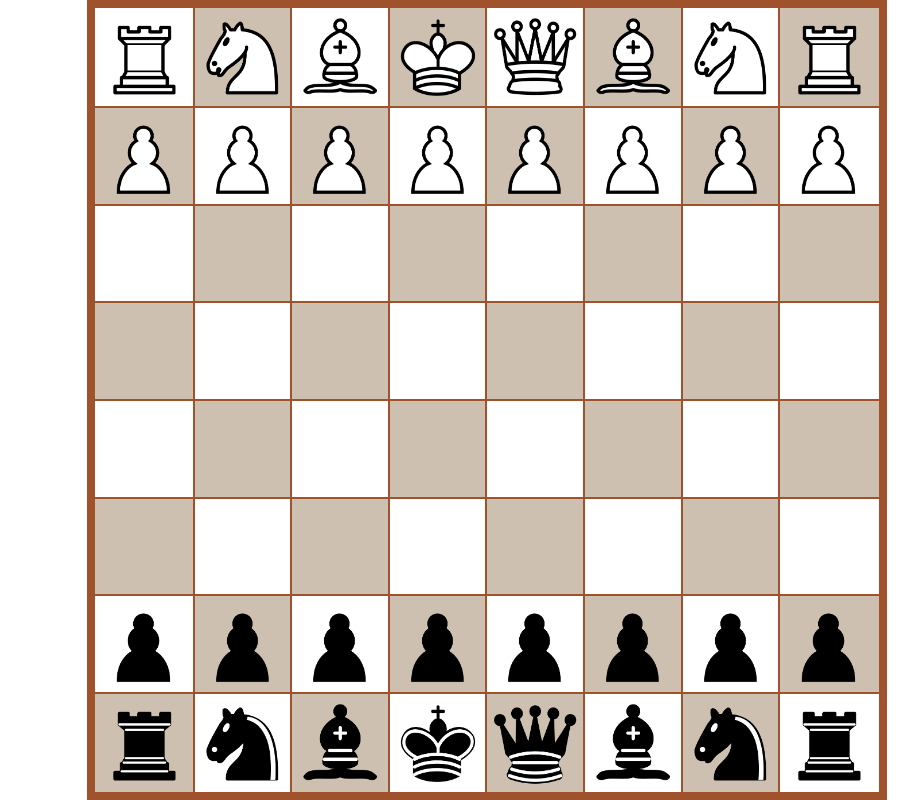
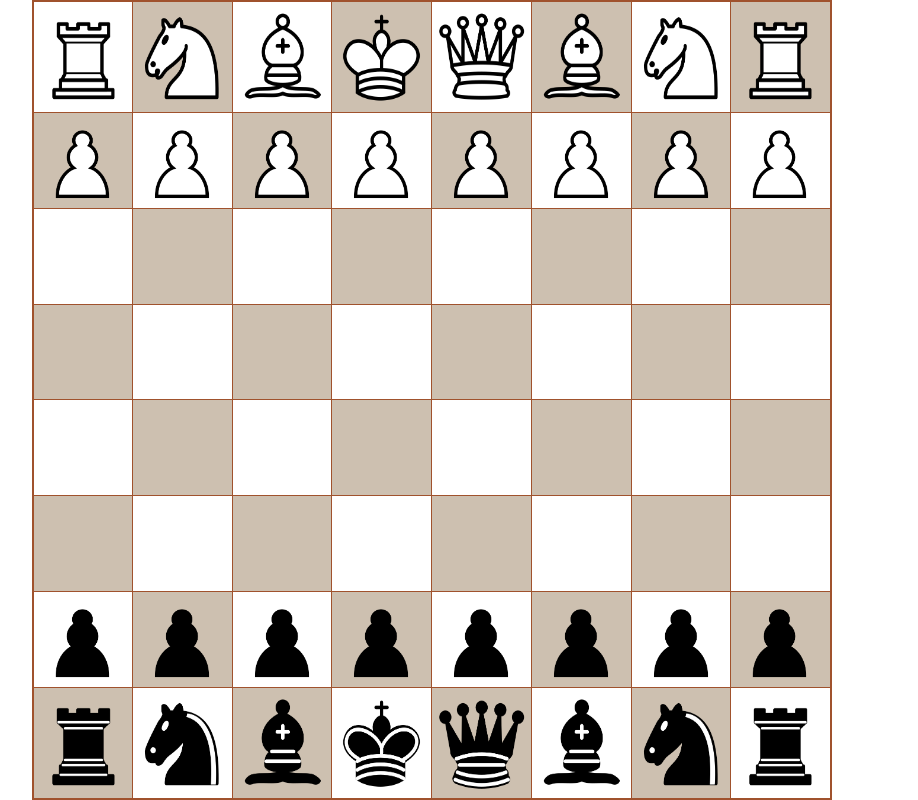
Before and after one commit to Ademilsonssilva/Chess, a plain HTML site: page index.html in a window 1280 px wide. Shown: the whole page, without its empty margins (106-1024 px from the left). Drawn offline with nearby package versions, Linux system fonts and the light colour scheme.

Commit message:
Correções css

```diff
--- a/css/chess.css
+++ b/css/chess.css
@@ -1,12 +1,17 @@
+body{
+	padding: 0px !important;
+	margin-left: -15px !important;
+}
+
 table.gameTable {
 
 }
 table > tr > td {
-	padding: 25px;
+
 }
 
 table, tr, td {
-	border: 2px solid #A0522D;
+	border: 1px solid #A0522D;
 	border-collapse: collapse;
 }
 
@@ -68,7 +73,7 @@ table, tr, td {
 }
 
 table {
-	border: 8px solid #A0522D;
+	border: 2px solid #A0522D;
 }
 
 .darkBackground {
--- a/index.html
+++ b/index.html
@@ -21,9 +21,9 @@
 		<!-- GAME -->
 		<div class="container">
 			<div class="row">
-				<div class="col-sm-11 center">
+				<div class="col-sm-10 center">
 					<center>
-						<div id="gameDIV" style="height: 100%;overflow: hidden;"></div>
+						<div id="gameDIV" style="height: 100%;"></div>
 					</center>
 				</div>
 			</div>
--- a/scripts/chess.js
+++ b/scripts/chess.js
@@ -34,7 +34,7 @@ function buildGameTable(target)
 		tr = $("<tr class='gameTR'></tr>");
 
 		for(col=1; col < 9; col++) {
-			td = $("<td class='gameTD' id=" + row + "-" + col + " row="+row+" col="+col+"> </td>");
+			td = $("<td class='gameTD' width='12.5%' id=" + row + "-" + col + " row="+row+" col="+col+"> </td>");
 			if ((col + row) % 2 == 1) {
 				td.addClass("darkBackground");
 			}
```
